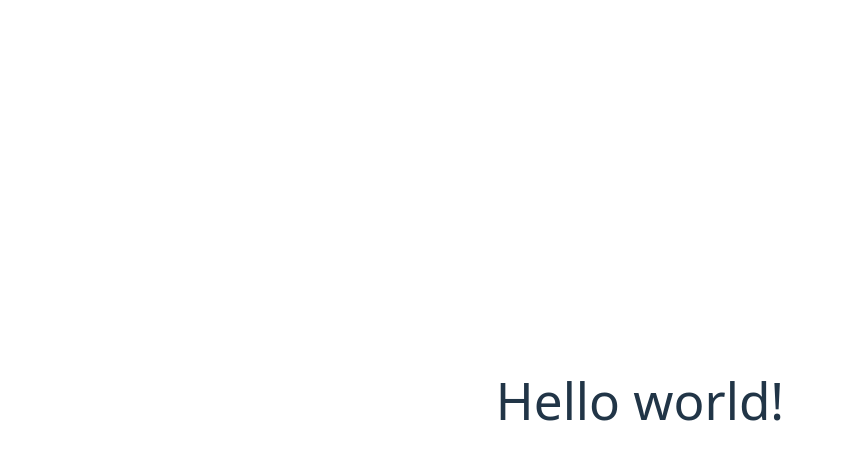
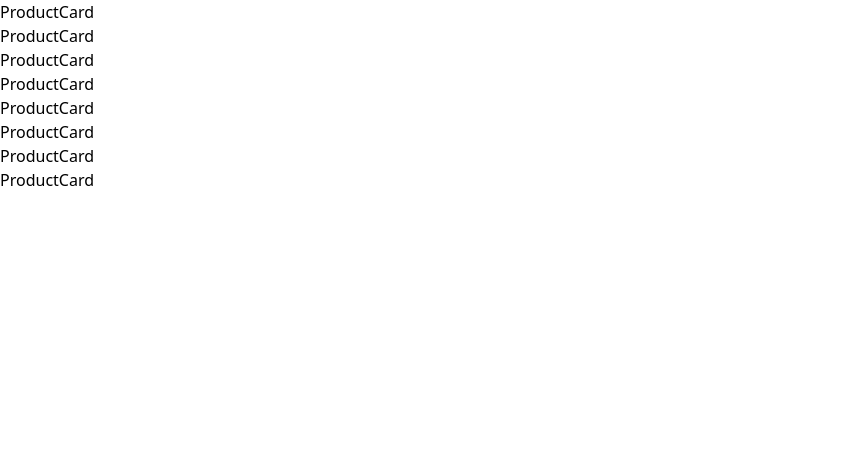
Before and after one commit to Ziad-Elganzory/reactjs-product-builder, a React (Vite) app: page / in a window 1280 px wide. Shown: the top 460 px of the page, without its empty margins (0-843 px from the left). Built offline with nearby package versions, Linux system fonts and the light colour scheme.

Commit message:
Product Card Component Initialized

```diff
--- a/src/App.tsx
+++ b/src/App.tsx
@@ -1,37 +1,18 @@
-// import { useState } from 'react'
-// import reactLogo from './assets/react.svg'
-// import viteLogo from '/vite.svg'
-import './App.css'
+import ProductCard from "./components/ProductCard"
 
-function App() {
-  // const [count, setCount] = useState(0)
+const App = () => {
+  return (
+    <div>
+      <ProductCard />
+      <ProductCard />
+      <ProductCard />
+      <ProductCard />
+      <ProductCard />
+      <ProductCard />
+      <ProductCard />
+      <ProductCard />
 
-  return (
-    <>
-      <h1 className="text-3xl font-bold underline">
-        Hello world!
-      </h1>
-      {/* <div>
-        <a href="https://vite.dev" target="_blank">
-          <img src={viteLogo} className="logo" alt="Vite logo" />
-        </a>
-        <a href="https://react.dev" target="_blank">
-          <img src={reactLogo} className="logo react" alt="React logo" />
-        </a>
-      </div>
-      <h1>Vite + React</h1>
-      <div className="card">
-        <button onClick={() => setCount((count) => count + 1)}>
-          count is {count}
-        </button>
-        <p>
-          Edit <code>src/App.tsx</code> and save to test HMR
-        </p>
-      </div>
-      <p className="read-the-docs">
-        Click on the Vite and React logos to learn more
-      </p> */}
-    </>
+    </div>
   )
 }
 
--- /dev/null
+++ b/src/components/ProductCard.tsx
@@ -0,0 +1,10 @@
+interface IProps{
+
+}
+const ProductCard = ({}:IProps) => {
+  return (
+    <div>ProductCard</div>
+  )
+}
+
+export default ProductCard
--- a/src/index.css
+++ b/src/index.css
@@ -1,72 +1,3 @@
 @tailwind base;
 @tailwind components;
 @tailwind utilities;
-
-:root {
-  font-family: system-ui, Avenir, Helvetica, Arial, sans-serif;
-  line-height: 1.5;
-  font-weight: 400;
-
-  color-scheme: light dark;
-  color: rgba(255, 255, 255, 0.87);
-  background-color: #242424;
-
-  font-synthesis: none;
-  text-rendering: optimizeLegibility;
-  -webkit-font-smoothing: antialiased;
-  -moz-osx-font-smoothing: grayscale;
-}
-
-a {
-  font-weight: 500;
-  color: #646cff;
-  text-decoration: inherit;
-}
-a:hover {
-  color: #535bf2;
-}
-
-body {
-  margin: 0;
-  display: flex;
-  place-items: center;
-  min-width: 320px;
-  min-height: 100vh;
-}
-
-h1 {
-  font-size: 3.2em;
-  line-height: 1.1;
-}
-
-button {
-  border-radius: 8px;
-  border: 1px solid transparent;
-  padding: 0.6em 1.2em;
-  font-size: 1em;
-  font-weight: 500;
-  font-family: inherit;
-  background-color: #1a1a1a;
-  cursor: pointer;
-  transition: border-color 0.25s;
-}
-button:hover {
-  border-color: #646cff;
-}
-button:focus,
-button:focus-visible {
-  outline: 4px auto -webkit-focus-ring-color;
-}
-
-@media (prefers-color-scheme: light) {
-  :root {
-    color: #213547;
-    background-color: #ffffff;
-  }
-  a:hover {
-    color: #747bff;
-  }
-  button {
-    background-color: #f9f9f9;
-  }
-}
```
